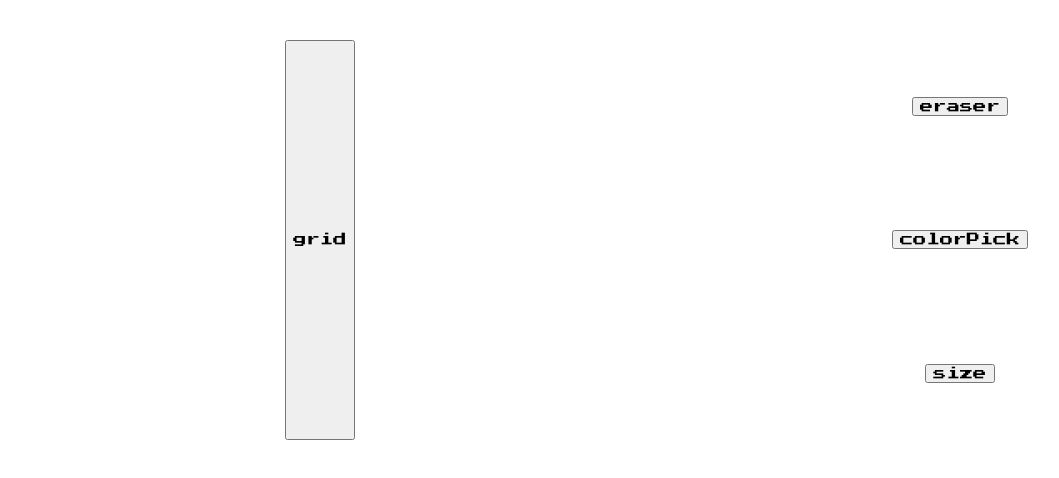
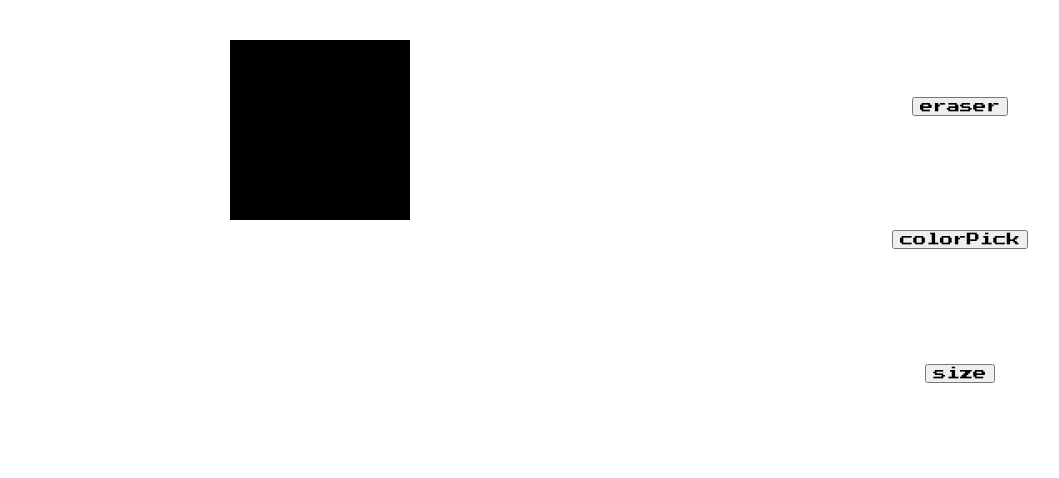
Before and after one commit to AmalRaghk/etchasketch, a plain HTML site: page index.html in a window 1280 px wide. Shown: the part 110-588 px from the top of the page, without its empty margins (192-1251 px from the left). Drawn offline with Linux system fonts and the light colour scheme.

Commit message:
cretated the basic css

```diff
--- a/index.css
+++ b/index.css
@@ -24,7 +24,7 @@ header h1{
 }
 .container{
 
-    overflow: hidden;
+
     display: flex;
     justify-content: space-evenly;
     flex-wrap: wrap;
@@ -52,6 +52,9 @@ header h1{
 
 
 }
+.cell{
+    border: solid;
+}
 @media only screen and (max-width: 600px) {
     .menu ,.grid {
         width:100vw;
--- a/index.html
+++ b/index.html
@@ -10,7 +10,7 @@
     <header><h1>etch-a-sketch</h1></header>
     <div class="container">
         <div class="grid">
-            <button>grid</button>
+
 
         </div>
         <div class="menu">
--- a/index.js
+++ b/index.js
@@ -4,3 +4,27 @@ const eraser=document.querySelector('.eraser');
 const colorPick=document.querySelector('.colorPick');
 const size=document.querySelector('.size');
 const grid=document.querySelector('.grid');
+let row=30;
+let column=30;
+let cellSize=Math.min(70/row,70/column);
+let cellUnit=''
+cellSize=70/row?cellUnit='vw':cellUnit='vh';
+let k=0;
+function draw(row,column){
+    for(let i=0;i<row;i++){
+        const rowCell=document.createElement('div');
+        rowCell.setAttribute('class','rowCell'+i);
+        for(let j=0;j<column;j++){
+            const cell=document.createElement('div');
+            cell.style.width=cellSize+cellUnit;
+            cell.style.height=cellSize+cellUnit;
+            cell.setAttribute('class','cell');
+            cell.setAttribute('id',k);
+            k++
+            rowCell.appendChild(cell);
+        }
+    grid.appendChild(rowCell)
+
+    }
+}
+draw(row,column);
```
